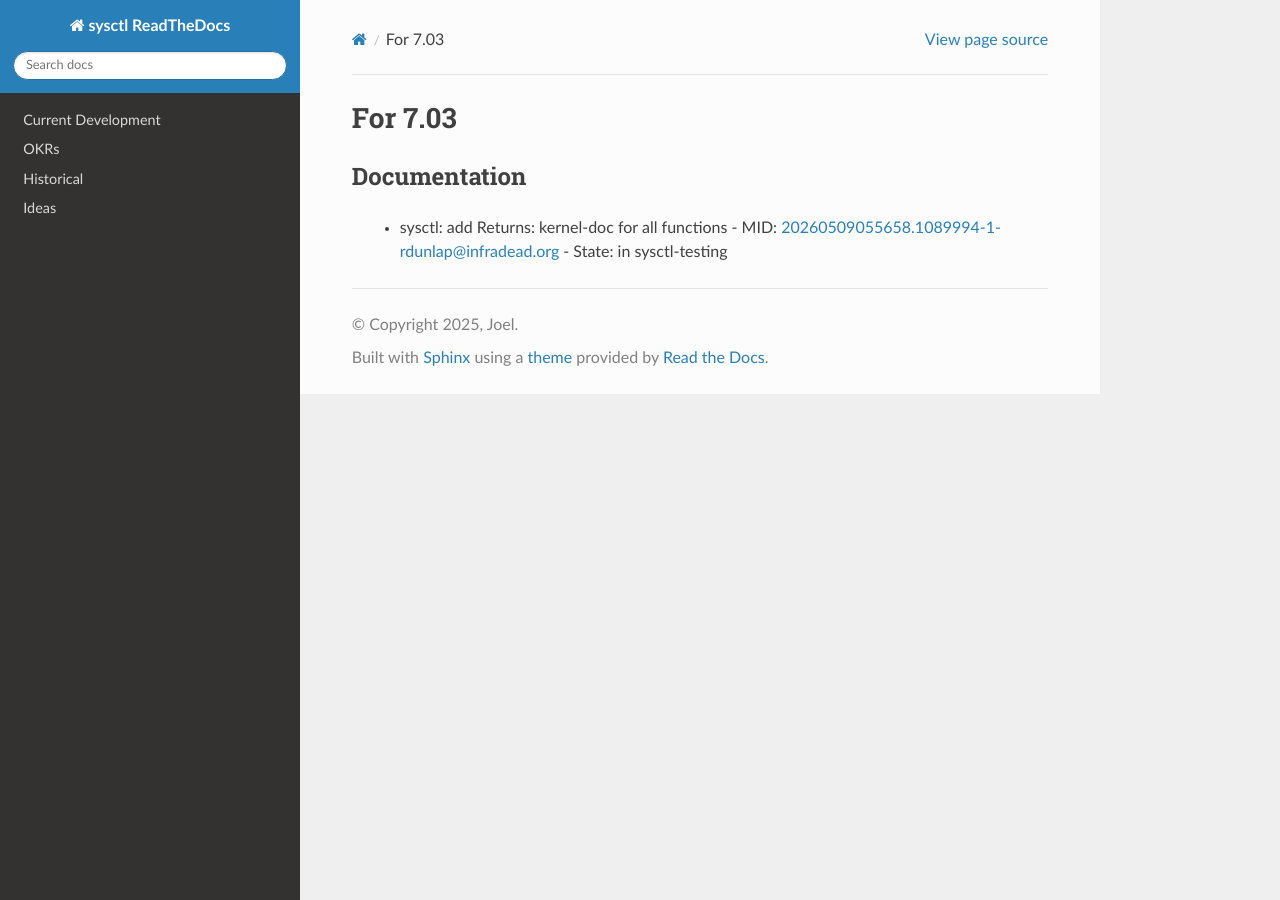
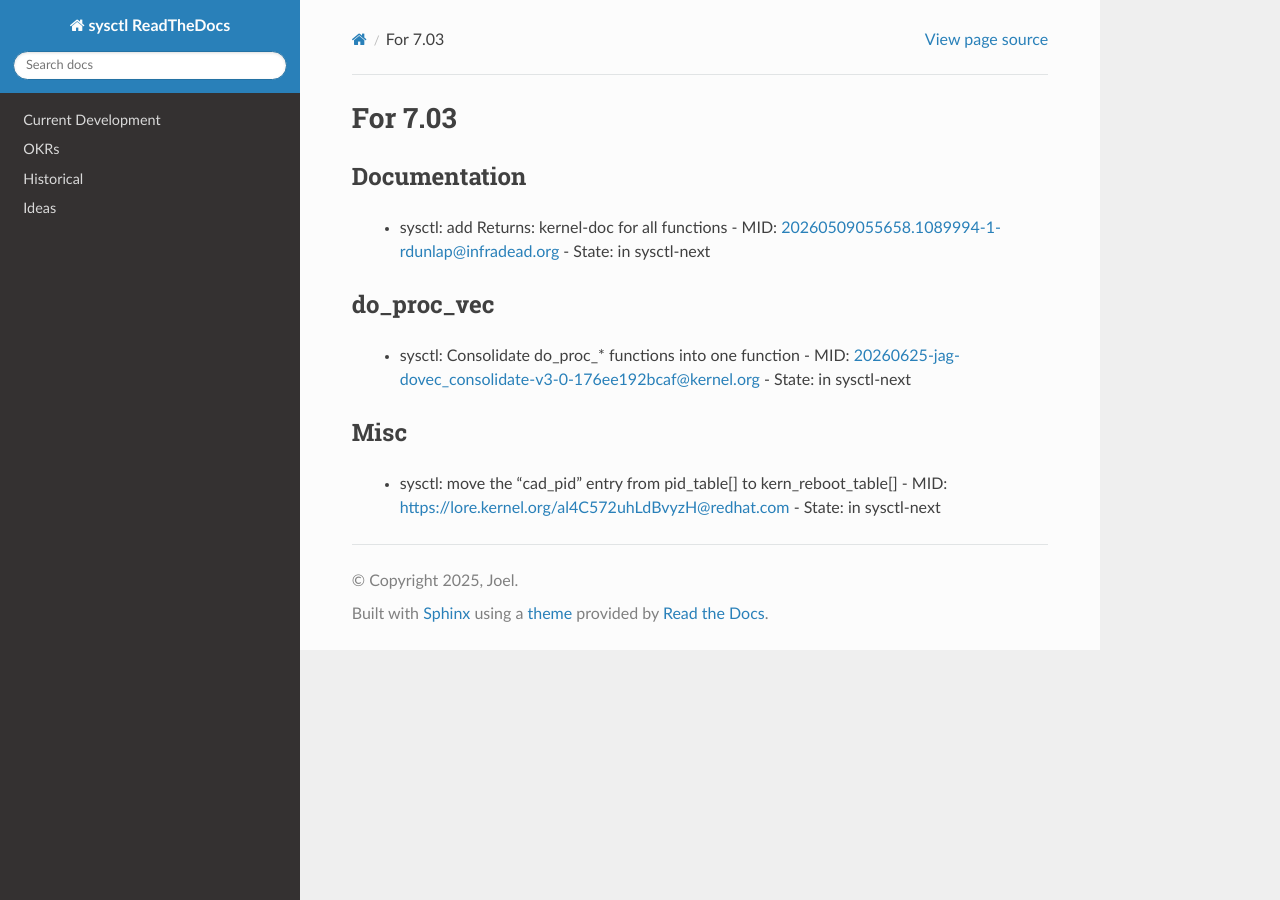
Before and after one commit to Joelgranados/sysctl_dev_rtd, a Sphinx documentation site: the page built from docs/release/release-7.03.rst, in a window 1280 px wide. Built offline with Sphinx 7.4.7 and the Read the Docs theme 3.1.0, drawn with Linux system fonts in a browser that asks for light colours.

Commit message:
release: update for latest release
Signed-off-by: Joel Granados <joel.granados@kernel.org>

```diff
--- a/docs/release/release-7.03.rst
+++ b/docs/release/release-7.03.rst
@@ -8,4 +8,16 @@ Documentation
 =============
   * sysctl: add Returns: kernel-doc for all functions
     - MID: 20260509055658.1089994-1-rdunlap@infradead.org
-    - State: in sysctl-testing
+    - State: in sysctl-next
+
+do_proc_vec
+===========
+  * sysctl: Consolidate do_proc_* functions into one function
+    - MID: 20260625-jag-dovec_consolidate-v3-0-176ee192bcaf@kernel.org
+    - State: in sysctl-next
+
+Misc
+====
+  * sysctl: move the "cad_pid" entry from pid_table[] to kern_reboot_table[]
+    - MID: https://lore.kernel.org/al4C572uhLdBvyzH@redhat.com
+    - State: in sysctl-next
```
Also changed, not shown: other parts of docs/release/release-7.03.rst (+1 -1 lines).
